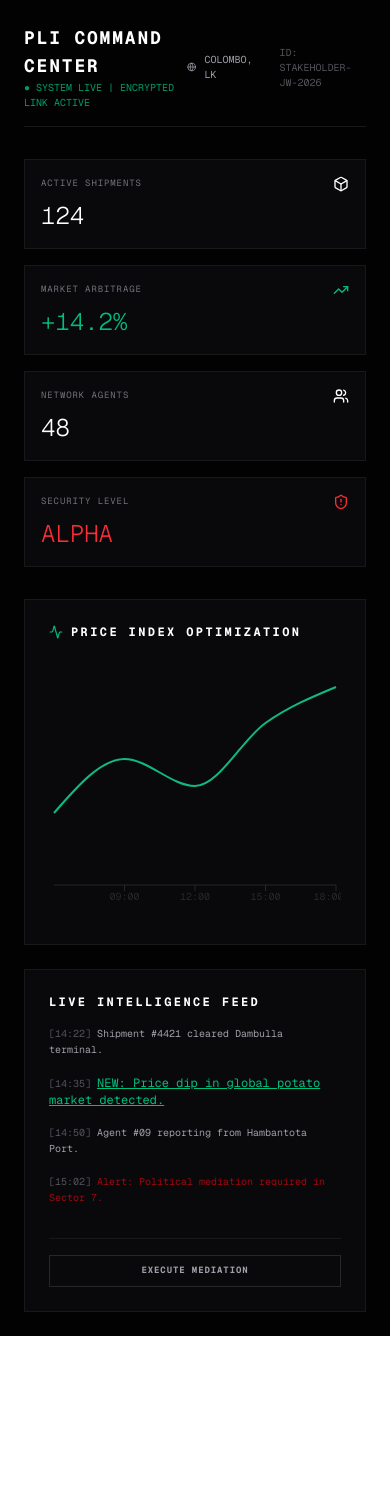
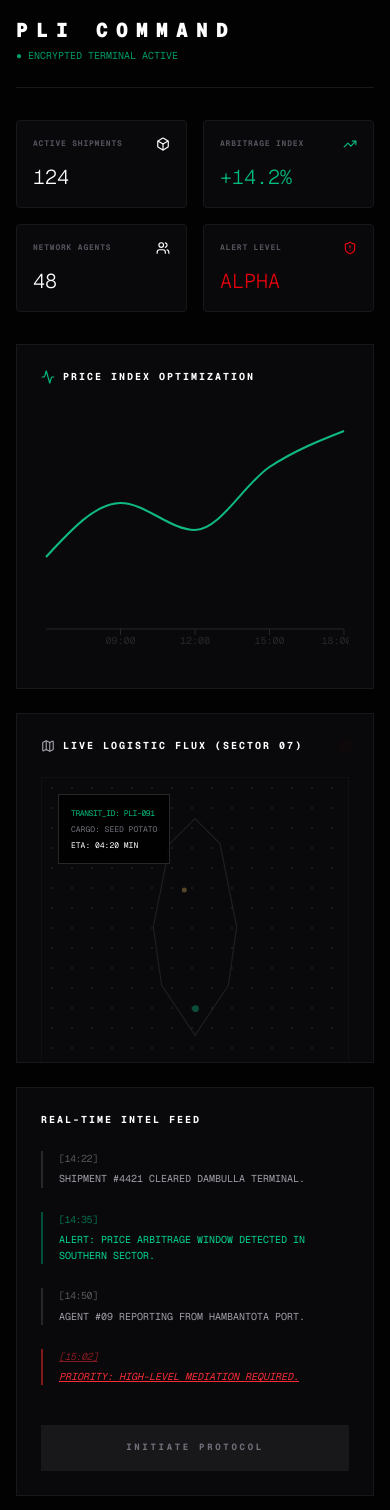
Before and after one commit to JayWanasinghe11/purchasing-lanka, a Next.js app: page /dashboard in a window 390 px wide. Before the commit the page ends 1336 px from the top, so only its background shows below. Built offline with nearby package versions, Linux system fonts and the light colour scheme.

Commit message:
Finalized PLI Command Dashboard with Live Flux map

```diff
--- a/app/dashboard/page.tsx
+++ b/app/dashboard/page.tsx
@@ -1,55 +1,61 @@
 "use client";
 import React from 'react';
-import { Activity, Globe, Box, Users, TrendingUp, ShieldAlert } from 'lucide-react';
+import { Activity, Globe, Box, Users, TrendingUp, ShieldAlert, Map as MapIcon } from 'lucide-react';
 import { LineChart, Line, ResponsiveContainer, XAxis, YAxis, Tooltip } from 'recharts';
+import { motion } from 'framer-motion';
 
 const data = [
-  { name: '06:00', val: 400 }, { name: '09:00', val: 700 },
-  { name: '12:00', val: 550 }, { name: '15:00', val: 900 },
+  { name: '06:00', val: 400 },
+  { name: '09:00', val: 700 },
+  { name: '12:00', val: 550 },
+  { name: '15:00', val: 900 },
   { name: '18:00', val: 1100 },
 ];
 
 export default function Dashboard() {
   return (
-    <div className="min-h-screen bg-[#020202] text-zinc-400 font-mono p-6">
-      {/* Top Bar */}
-      <div className="flex justify-between items-center border-b border-zinc-900 pb-4 mb-8">
+    <div className="min-h-screen bg-[#020202] text-zinc-400 font-mono p-4 md:p-8">
+
+      {/* Header */}
+      <div className="flex justify-between items-center border-b border-zinc-900 pb-6 mb-8">
         <div>
-          <h1 className="text-white text-lg font-bold tracking-widest">PLI COMMAND CENTER</h1>
-          <p className="text-[10px] text-emerald-500 animate-pulse">● SYSTEM LIVE | ENCRYPTED LINK ACTIVE</p>
+          <h1 className="text-white text-xl font-black tracking-[0.4em]">PLI COMMAND</h1>
+          <p className="text-[10px] text-emerald-500 animate-pulse mt-1">● ENCRYPTED TERMINAL ACTIVE</p>
         </div>
-        <div className="flex items-center gap-6 text-[10px]">
-          <span className="flex items-center gap-2"><Globe size={12}/> COLOMBO, LK</span>
-          <span className="text-zinc-600">ID: STAKEHOLDER-JW-2026</span>
+        <div className="text-[9px] text-right hidden sm:block">
+          <p className="text-zinc-500 uppercase">Operator: Jayamantha</p>
+          <p className="text-zinc-700 font-bold uppercase">Session: AX-992</p>
         </div>
       </div>
 
       {/* Stats Grid */}
-      <div className="grid grid-cols-1 md:grid-cols-4 gap-4 mb-8">
+      <div className="grid grid-cols-2 md:grid-cols-4 gap-4 mb-8">
         {[
-          { label: "Active Shipments", val: "124", icon: <Box size={16}/>, color: "text-white" },
-          { label: "Market Arbitrage", val: "+14.2%", icon: <TrendingUp size={16}/>, color: "text-emerald-500" },
-          { label: "Network Agents", val: "48", icon: <Users size={16}/>, color: "text-white" },
-          { label: "Security Level", val: "ALPHA", icon: <ShieldAlert size={16}/>, color: "text-red-500" },
+          { label: "Active Shipments", val: "124", icon: <Box size={14}/>, color: "text-white" },
+          { label: "Arbitrage Index", val: "+14.2%", icon: <TrendingUp size={14}/>, color: "text-emerald-500" },
+          { label: "Network Agents", val: "48", icon: <Users size={14}/>, color: "text-white" },
+          { label: "Alert Level", val: "ALPHA", icon: <ShieldAlert size={14}/>, color: "text-red-600" },
         ].map((stat, i) => (
-          <div key={i} className="bg-zinc-950 border border-zinc-900 p-4 hover:border-zinc-700 transition cursor-crosshair">
-            <div className="flex justify-between items-center mb-2">
-              <span className="text-[9px] uppercase tracking-widest text-zinc-500">{stat.label}</span>
+          <div key={i} className="bg-zinc-950 border border-zinc-900 p-4 rounded-sm">
+            <div className="flex justify-between items-start mb-3">
+              <span className="text-[8px] uppercase tracking-widest text-zinc-600 font-bold">{stat.label}</span>
               <span className={stat.color}>{stat.icon}</span>
             </div>
-            <div className={`text-2xl font-light ${stat.color}`}>{stat.val}</div>
+            <div className={`text-xl font-light ${stat.color}`}>{stat.val}</div>
           </div>
         ))}
       </div>
 
       <div className="grid grid-cols-1 lg:grid-cols-3 gap-6">
-        {/* Main Intelligence Graph */}
-        <div className="lg:col-span-2 bg-zinc-950 border border-zinc-900 p-6">
-          <div className="flex justify-between items-center mb-6">
-            <h3 className="text-xs font-bold uppercase tracking-[0.2em] text-white flex items-center gap-2">
+
+        {/* Left Side: Graph & Map */}
+        <div className="lg:col-span-2 space-y-6">
+
+          {/* Price Graph */}
+          <div className="bg-zinc-950 border border-zinc-900 p-6">
+            <h3 className="text-[10px] font-bold uppercase tracking-[0.2em] text-white mb-6 flex items-center gap-2">
               <Activity size={14} className="text-emerald-500"/> Price Index Optimization
             </h3>
-          </div>
             <div className="h-64 w-full">
               <ResponsiveContainer width="100%" height="100%">
                 <LineChart data={data}>
@@ -65,22 +71,59 @@ export default function Dashboard() {
             </div>
           </div>
 
-        {/* Live Logs / Terminal */}
-        <div className="bg-zinc-950 border border-zinc-900 p-6 overflow-hidden">
-          <h3 className="text-xs font-bold uppercase tracking-[0.2em] text-white mb-4">Live Intelligence Feed</h3>
-          <div className="space-y-4 text-[10px] leading-relaxed">
-            <p className="text-zinc-600">[14:22] <span className="text-zinc-400">Shipment #4421 cleared Dambulla terminal.</span></p>
-            <p className="text-zinc-600">[14:35] <span className="text-emerald-500 underline text-xs">NEW: Price dip in global potato market detected.</span></p>
-            <p className="text-zinc-600">[14:50] <span className="text-zinc-400">Agent #09 reporting from Hambantota Port.</span></p>
-            <p className="text-zinc-600">[15:02] <span className="text-red-800">Alert: Political mediation required in Sector 7.</span></p>
+          {/* Live Logistic Map */}
+          <div className="relative bg-zinc-950 border border-zinc-900 p-6 h-[350px] overflow-hidden">
+            <div className="flex justify-between items-center mb-6">
+              <h3 className="text-[10px] font-bold uppercase tracking-[0.2em] text-white flex items-center gap-2">
+                <MapIcon size={14} className="text-zinc-400"/> Live Logistic Flux (Sector 07)
+              </h3>
+              <span className="w-2 h-2 bg-red-600 rounded-full animate-ping"></span>
             </div>
-          <div className="mt-8 border-t border-zinc-900 pt-4">
-             <button className="w-full py-2 border border-zinc-800 text-[9px] hover:bg-white hover:text-black transition uppercase font-bold tracking-widest">
-               Execute Mediation
-             </button>
+
+            <div className="relative h-full flex items-center justify-center border border-zinc-900/50 bg-[radial-gradient(#1a1a1a_1px,transparent_1px)] [background-size:20px_20px]">
+              <svg width="250" height="250" viewBox="0 0 200 300" className="opacity-40">
+                <path d="M100 20 L130 50 L140 100 L150 150 L140 220 L100 280 L60 220 L50 150 L60 100 L70 50 Z"
+                      fill="none" stroke="#3f3f46" strokeWidth="1.5" />
+                <motion.circle r="4" fill="#10b981"
+                  animate={{ x: [80, 120, 100], y: [100, 180, 250] }}
+                  transition={{ duration: 6, repeat: Infinity }}
+                />
+                <motion.circle r="3" fill="#c5a059"
+                  animate={{ x: [110, 70], y: [60, 140] }}
+                  transition={{ duration: 4, repeat: Infinity }}
+                />
+              </svg>
+              <div className="absolute top-4 left-4 p-3 bg-black/80 border border-zinc-800 text-[8px] space-y-1">
+                <p className="text-emerald-500 tracking-tighter uppercase">Transit_ID: PLI-091</p>
+                <p className="text-zinc-500 uppercase">Cargo: Seed Potato</p>
+                <p className="text-white uppercase">ETA: 04:20 MIN</p>
               </div>
             </div>
           </div>
         </div>
+
+        {/* Right Side: Intelligence Feed */}
+        <div className="bg-zinc-950 border border-zinc-900 p-6">
+          <h3 className="text-[10px] font-bold uppercase tracking-[0.2em] text-white mb-6">Real-time Intel Feed</h3>
+          <div className="space-y-6 text-[10px] leading-relaxed font-mono">
+            {[
+              { time: "14:22", text: "Shipment #4421 cleared Dambulla terminal.", color: "border-zinc-800" },
+              { time: "14:35", text: "Alert: Price arbitrage window detected in Southern Sector.", color: "border-emerald-900 text-emerald-400" },
+              { time: "14:50", text: "Agent #09 reporting from Hambantota Port.", color: "border-zinc-800" },
+              { time: "15:02", text: "Priority: High-level mediation required.", color: "border-red-900 text-red-500 italic underline" },
+            ].map((log, i) => (
+              <div key={i} className={`border-l-2 ${log.color} pl-4`}>
+                <p className="opacity-50 tracking-tighter">[{log.time}]</p>
+                <p className="uppercase mt-1">{log.text}</p>
+              </div>
+            ))}
+          </div>
+          <button className="w-full mt-10 py-4 bg-zinc-900 text-zinc-500 text-[9px] font-bold uppercase tracking-[0.3em] hover:bg-white hover:text-black transition-all">
+            Initiate Protocol
+          </button>
+        </div>
+
+      </div>
+    </div>
   );
 }
--- a/app/login/page.tsx
+++ b/app/login/page.tsx
@@ -1,9 +1,16 @@
 "use client";
 import React, { useState, useEffect } from 'react';
+import { useRouter } from 'next/navigation';
 
 export default function LoginPage() {
+  const router = useRouter();
   const [loadingText, setLoadingText] = useState("");
   const message = "ESTABLISHING SECURE CONNECTION...";
+
+  const handleLogin = (e: React.FormEvent) => {
+    e.preventDefault();
+    router.push('/dashboard');
+  };
 
   useEffect(() => {
     let i = 0;
@@ -11,15 +18,13 @@ export default function LoginPage() {
       setLoadingText(message.slice(0, i));
       i++;
       if (i > message.length) clearInterval(interval);
-    }, 500);
+    }, 100);
     return () => clearInterval(interval);
   }, []);
 
   return (
     <div className="min-h-screen bg-[#020202] flex items-center justify-center font-mono p-4">
       <div className="w-full max-w-md border border-zinc-900 bg-zinc-950/40 p-8 shadow-2xl backdrop-blur-md">
-
-        {/* Terminal Header */}
         <div className="mb-8 border-l-2 border-emerald-500 pl-4">
           <p className="text-[10px] text-emerald-500 tracking-[0.3em] mb-1 animate-pulse">
             {loadingText}
@@ -29,10 +34,11 @@ export default function LoginPage() {
           </h2>
         </div>
 
-        <form className="space-y-6">
+        <form onSubmit={handleLogin} className="space-y-6">
           <div className="space-y-2">
             <label className="text-[10px] text-zinc-500 uppercase tracking-widest">Identification</label>
             <input
+              required
               type="text"
               placeholder="ENTER ID..."
               className="w-full bg-zinc-900/50 border border-zinc-800 p-3 text-sm text-zinc-300 focus:outline-none focus:border-zinc-600 transition"
@@ -42,21 +48,25 @@ export default function LoginPage() {
           <div className="space-y-2">
             <label className="text-[10px] text-zinc-500 uppercase tracking-widest">Access Key</label>
             <input
+              required
               type="password"
               placeholder="••••••••"
               className="w-full bg-zinc-900/50 border border-zinc-800 p-3 text-sm text-zinc-300 focus:outline-none focus:border-zinc-600 transition"
             />
           </div>
 
-          <button className="w-full py-4 bg-white text-black text-[10px] font-bold uppercase tracking-[0.4em] hover:bg-emerald-500 transition-all duration-700">
+          <button
+            type="submit"
+            className="w-full py-4 bg-white text-black text-[10px] font-bold uppercase tracking-[0.4em] hover:bg-emerald-500 transition-all duration-700"
+          >
             Verify & Authenticate
           </button>
         </form>
 
-        <div className="mt-10 opacity-30">
-          <p className="text-[8px] text-center text-zinc-500 tracking-widest leading-loose">
-            PURCHASING LANKA INTERNATIONAL <br/>
-            ENCRYPTED NETWORK | 2026.04.24
+        <div className="mt-10 opacity-30 text-center">
+          <p className="text-[8px] text-zinc-500 tracking-widest leading-loose uppercase">
+            Purchasing Lanka International <br/>
+            Encrypted Network | 2026.04.24
           </p>
         </div>
       </div>
--- a/package.json
+++ b/package.json
@@ -9,6 +9,7 @@
     "lint": "eslint"
   },
   "dependencies": {
+    "framer-motion": "^12.38.0",
     "lucide-react": "^1.9.0",
     "next": "16.2.4",
     "react": "19.2.4",
```
Also changed, not shown: 1 other file (tests, documents, lock files or other folders). Lines whose indentation alone changed are shown as unchanged.
